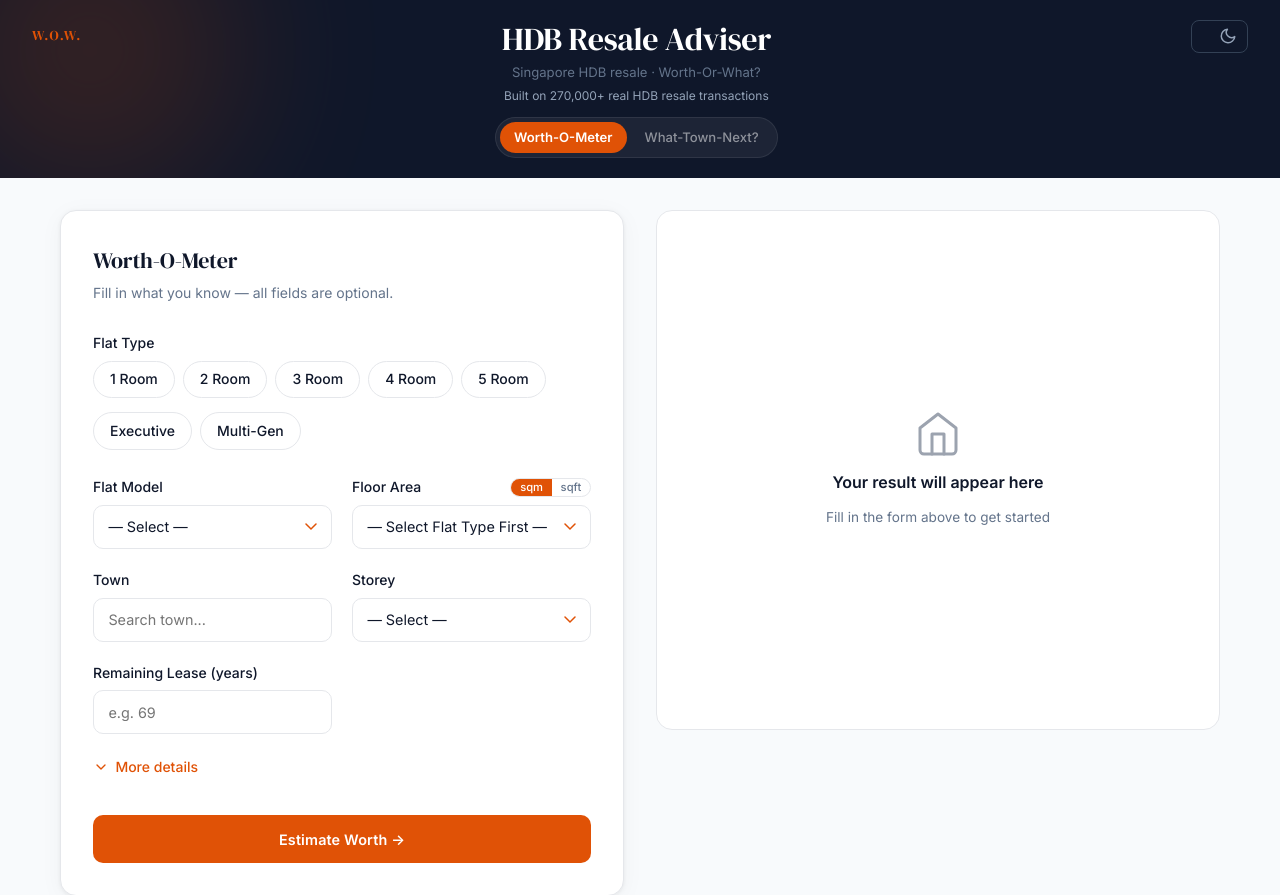
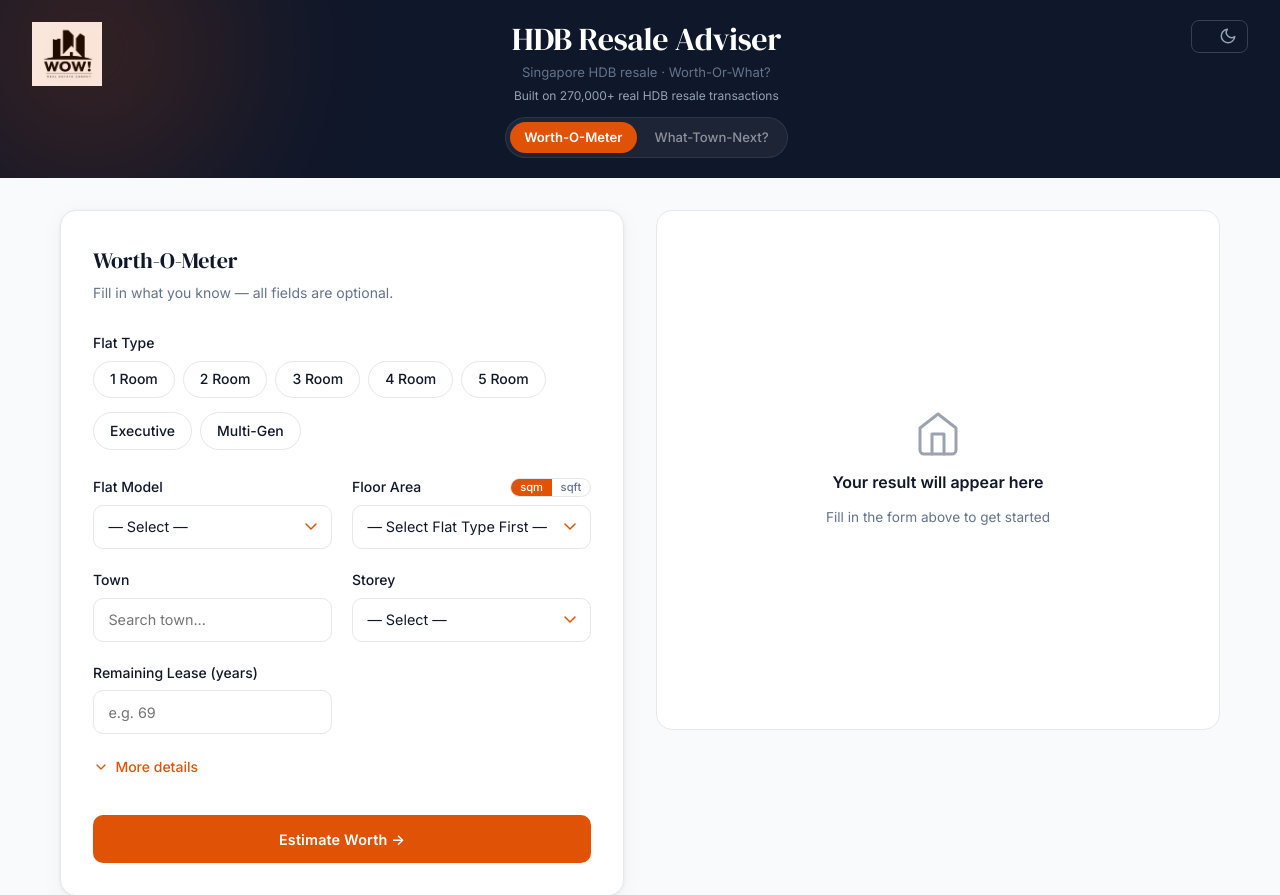
Before and after one commit to Lucas-sam93/HDB-Data-Sprint, a Flask app: page / in a window 1280 px wide. Shown: the top 895 px of the page. Run offline with Flask 3, Linux system fonts and the light colour scheme.

Commit message:
Refactor code structure for improved readability and maintainability

```diff
--- a/app/static/style.css
+++ b/app/static/style.css
@@ -91,14 +91,16 @@ body {
   pointer-events: none;
 }
 .hero-brand {
-  font-family: 'DM Serif Display', Georgia, serif;
-  color: var(--accent);
-  font-size: 0.85rem;
-  letter-spacing: 0.12em;
-  text-transform: uppercase;
-  white-space: nowrap;
   flex-shrink: 0;
-  padding-top: 0.3rem;
+  display: flex;
+  align-items: flex-start;
+  padding-top: 0.1rem;
+}
+.hero-logo {
+  height: 64px;
+  width: auto;
+  display: block;
+  object-fit: contain;
 }
 .hero-centre {
   flex: 1;
@@ -668,7 +670,7 @@ input[type="range"]::-moz-range-thumb {
 
 @media (max-width: 767px) {
   .hero { padding: 1rem 1.25rem; }
-  .hero-brand { display: none; } /* hide brand wordmark on mobile to save space */
+  .hero-logo { height: 44px; } /* shrink logo on mobile */
   .form-grid { grid-template-columns: 1fr; }
   .card { padding: 1.25rem; }
   .result-price { font-size: 2rem; }
--- a/app/templates/base.html
+++ b/app/templates/base.html
@@ -7,7 +7,7 @@
   <link rel="preconnect" href="https://fonts.googleapis.com" />
   <link rel="preconnect" href="https://fonts.gstatic.com" crossorigin />
   <link href="https://fonts.googleapis.com/css2?family=DM+Serif+Display&family=Inter:wght@300;400;500;600;700;800&display=swap" rel="stylesheet" />
-  <link rel="stylesheet" href="{{ url_for('static', filename='style.css') }}?v=11" />
+  <link rel="stylesheet" href="{{ url_for('static', filename='style.css') }}?v=12" />
 </head>
 <body>
 
@@ -15,7 +15,9 @@
 
   <!-- ── Hero Bar ─────────────────────────────────────────── -->
   <header class="hero" role="banner">
-    <div class="hero-brand">W.O.W.</div>
+    <div class="hero-brand">
+      <img src="{{ url_for('static', filename='wow-logo.png') }}" alt="W.O.W. – Worth-Or-What?" class="hero-logo" />
+    </div>
     <div class="hero-centre">
       <h1 class="hero-title">HDB Resale Adviser</h1>
       <p class="hero-subtitle">Singapore HDB resale &middot; Worth-Or-What?</p>
```
Also changed, not shown: app/static/wow-logo.png (added).
